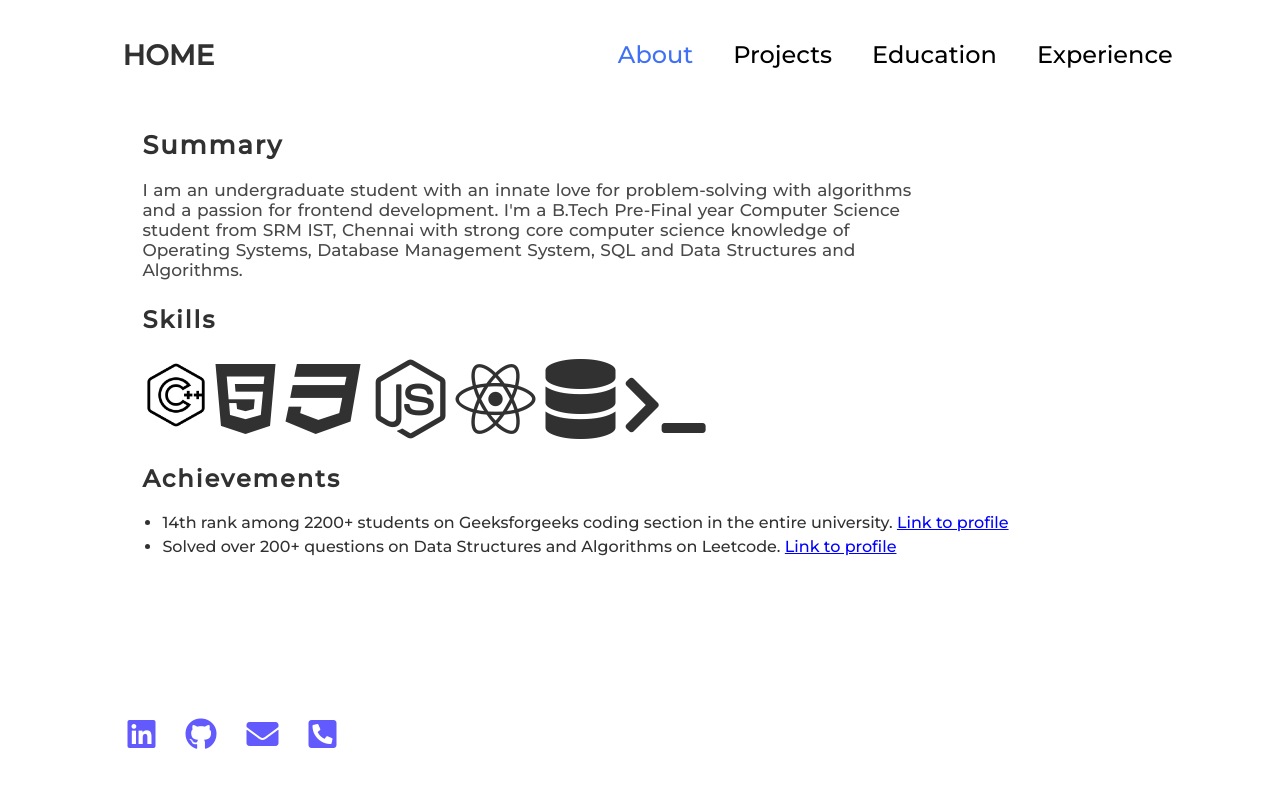
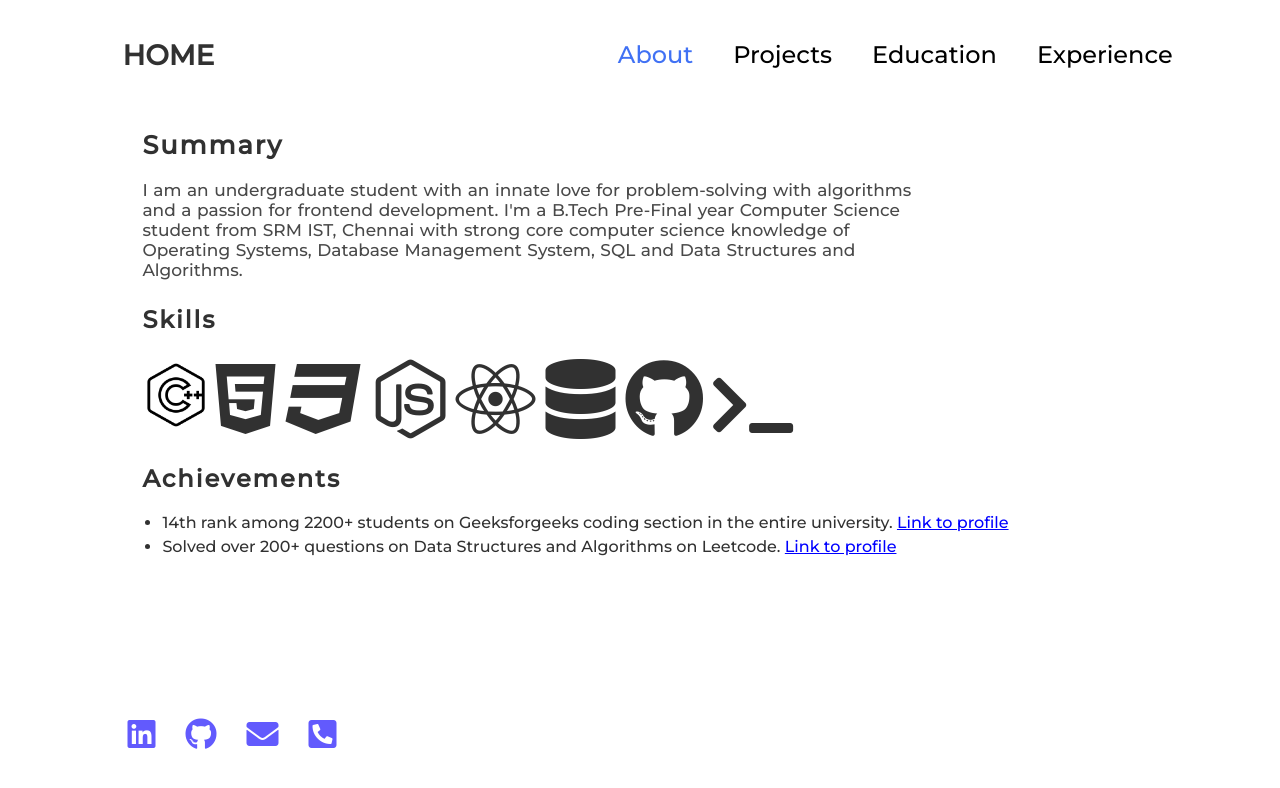
Before and after one commit to skcshubham/portfolio-webapp, a React (Create React App) app: page /about in a window 1280 px wide. Shown: the top 788 px of the page. Built offline with nearby package versions, Linux system fonts and the light colour scheme.

Commit message:
made changes to skills section

```diff
--- a/src/Components/About/About.js
+++ b/src/Components/About/About.js
@@ -26,6 +26,7 @@ const About = () => {
 				<i className="fab fa-node-js fa-5x"></i>
 				<i className="fab fa-react fa-5x"></i>
 				<i className="fas fa-database fa-5x"></i>
+				<i className="fab fa-github fa-5x"></i>
 				<i className="fas fa-terminal fa-4x"></i>
 			</div>
 			<div className="section">
```
